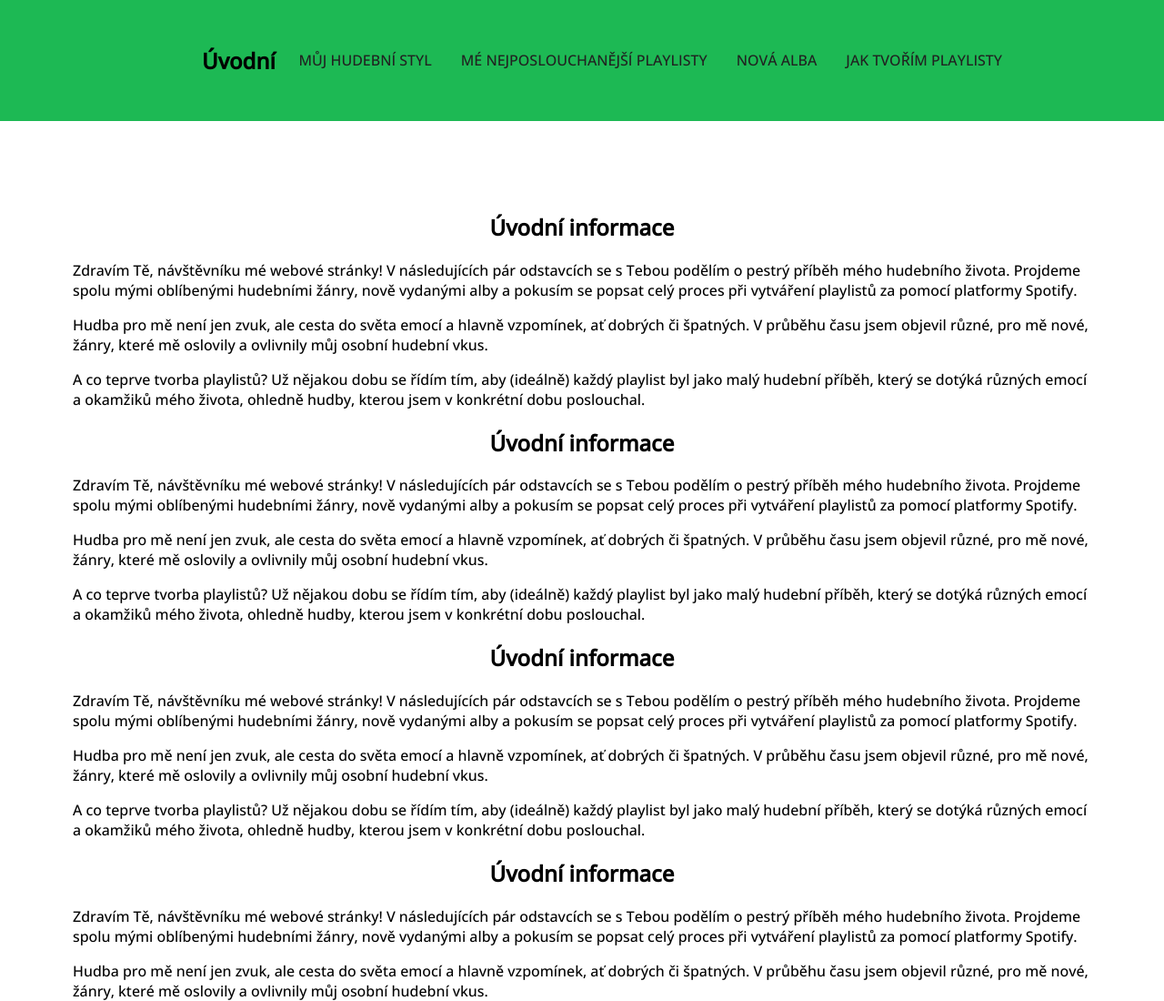
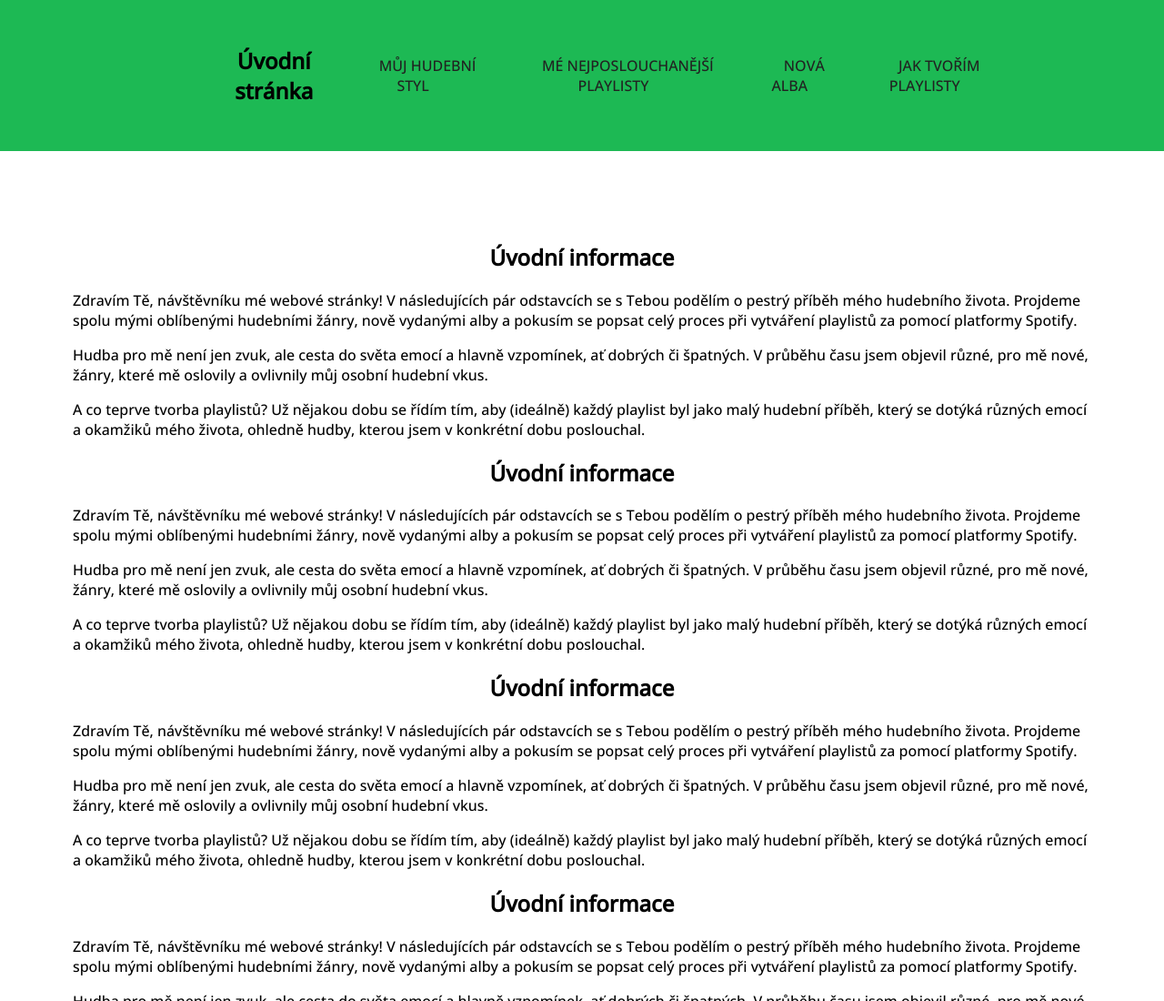
Before and after one commit to Executorix/web, a plain HTML site: page webovka/index.html in a window 1280 px wide. Shown: the top 1100 px of the page at 91% size. Drawn offline with nearby package versions, Linux system fonts and the light colour scheme.

Commit message:
úvodní revert

```diff
--- a/webovka/index.html
+++ b/webovka/index.html
@@ -11,7 +11,7 @@
 <body>
     <header>
         <div class="container">
-            <h2>Úvodní</h2>
+            <h2>Úvodní stránka</h2>
         <nav>
             <ul class="navigace">
                <li><a href="my-musical-taste.html">Můj hudební styl</a></li>
```
